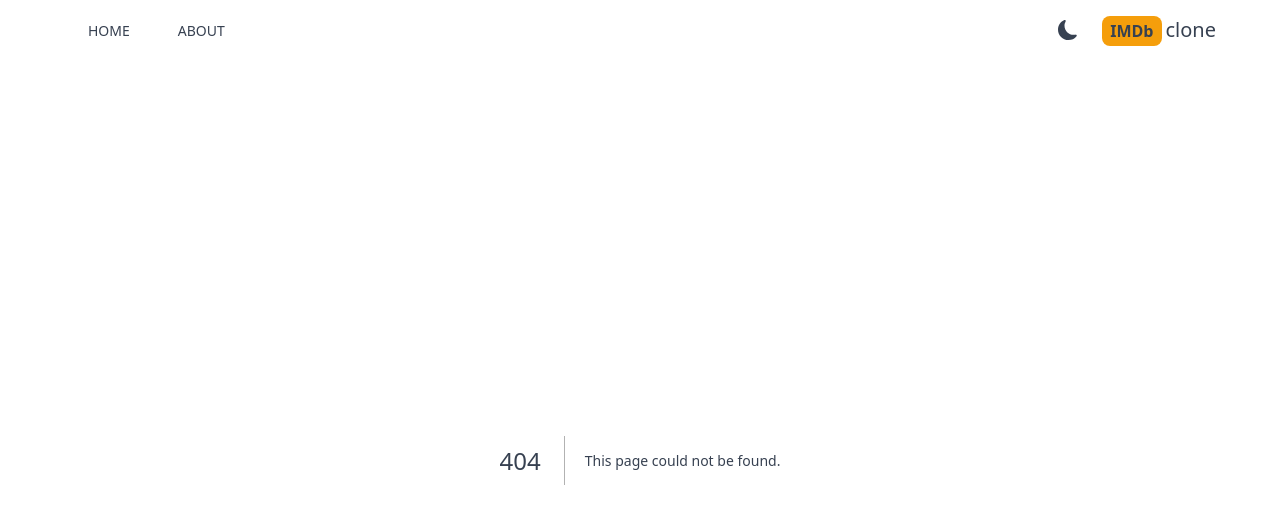
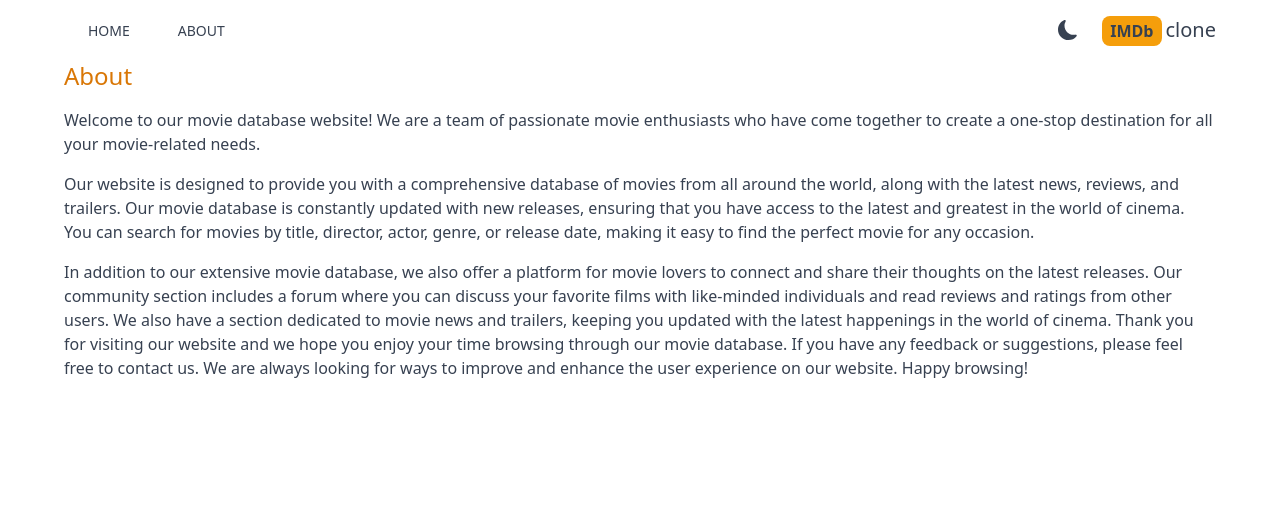
Before and after one commit to Drabsenior/imdb, a Next.js app: page /about in a window 1280 px wide. Before the commit this address had no page. Shown: the top 524 px of the page. Built offline with nearby package versions, Linux system fonts and the light colour scheme.

Commit message:
create about page

```diff
--- /dev/null
+++ b/src/app/about/page.jsx
@@ -0,0 +1,40 @@
+import React from 'react'
+
+const About = () => {
+  return (
+    <div className='max-w-6xl space-y-4 mx-auto'>
+        <h1 className='text-2xl font-medium text-amber-600'>About</h1>
+         <p>
+        Welcome to our movie database website! We are a team of passionate movie
+        enthusiasts who have come together to create a one-stop destination for
+        all your movie-related needs.
+      </p>
+
+      <p>
+        Our website is designed to provide you with a comprehensive database of
+        movies from all around the world, along with the latest news, reviews,
+        and trailers. Our movie database is constantly updated with new
+        releases, ensuring that you have access to the latest and greatest in
+        the world of cinema. You can search for movies by title, director,
+        actor, genre, or release date, making it easy to find the perfect movie
+        for any occasion.
+      </p>
+
+      <p>
+        In addition to our extensive movie database, we also offer a platform
+        for movie lovers to connect and share their thoughts on the latest
+        releases. Our community section includes a forum where you can discuss
+        your favorite films with like-minded individuals and read reviews and
+        ratings from other users. We also have a section dedicated to movie news
+        and trailers, keeping you updated with the latest happenings in the
+        world of cinema. Thank you for visiting our website and we hope you
+        enjoy your time browsing through our movie database. If you have any
+        feedback or suggestions, please feel free to contact us. We are always
+        looking for ways to improve and enhance the user experience on our
+        website. Happy browsing!
+      </p>
+    </div>
+  )
+}
+
+export default About
--- a/src/app/layout.js
+++ b/src/app/layout.js
@@ -1,4 +1,4 @@
-import Header from '@/app/components/Header'
+import Header from '@/components/Header'
 import './globals.css'
 import Providers from './Providers'
 
```
Also changed, not shown: src/components/DarkSwitchMode.jsx (renamed from src/app/components/DarkSwitchMode.jsx), src/components/Header.jsx (renamed from src/app/components/Header.jsx), src/components/MenuItem.jsx (renamed from src/app/components/MenuItem.jsx).
